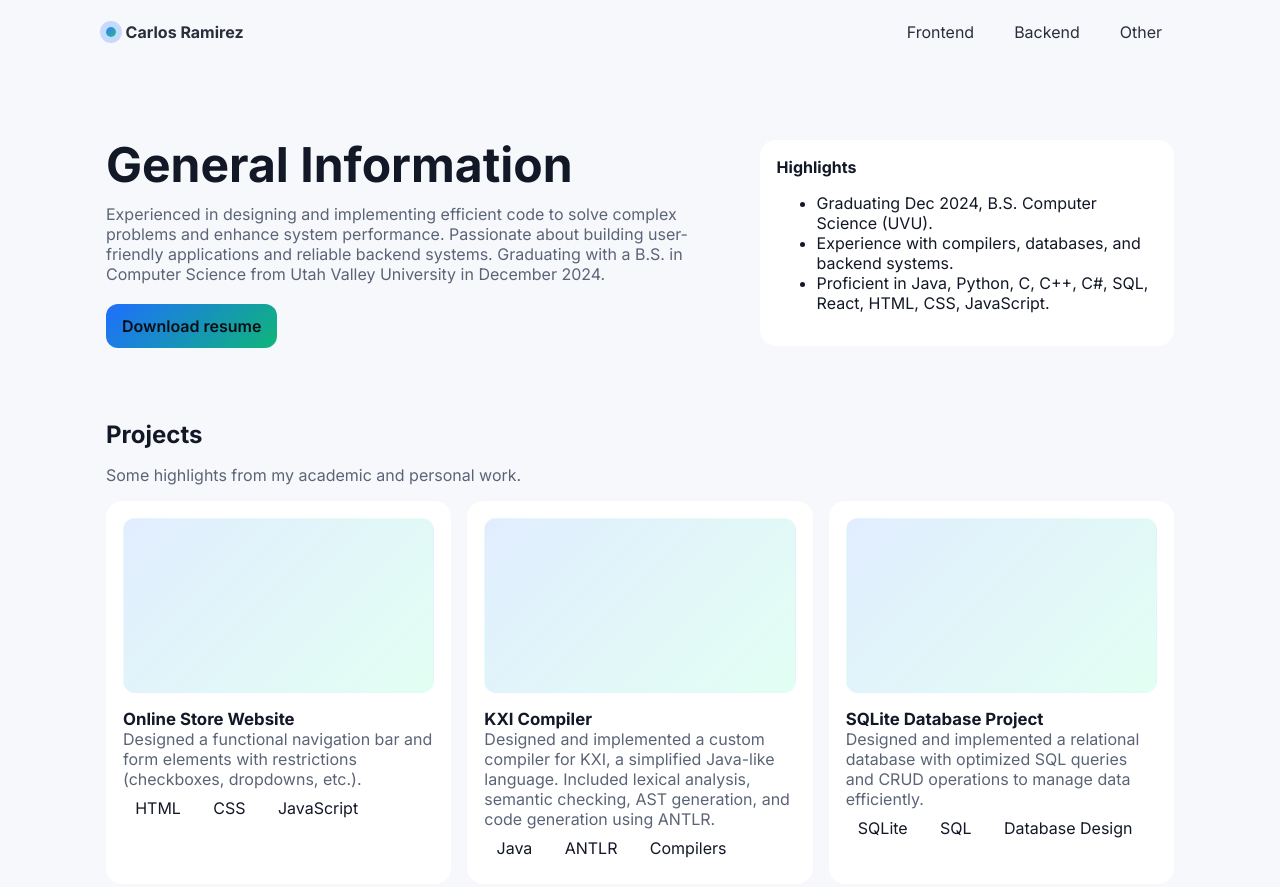
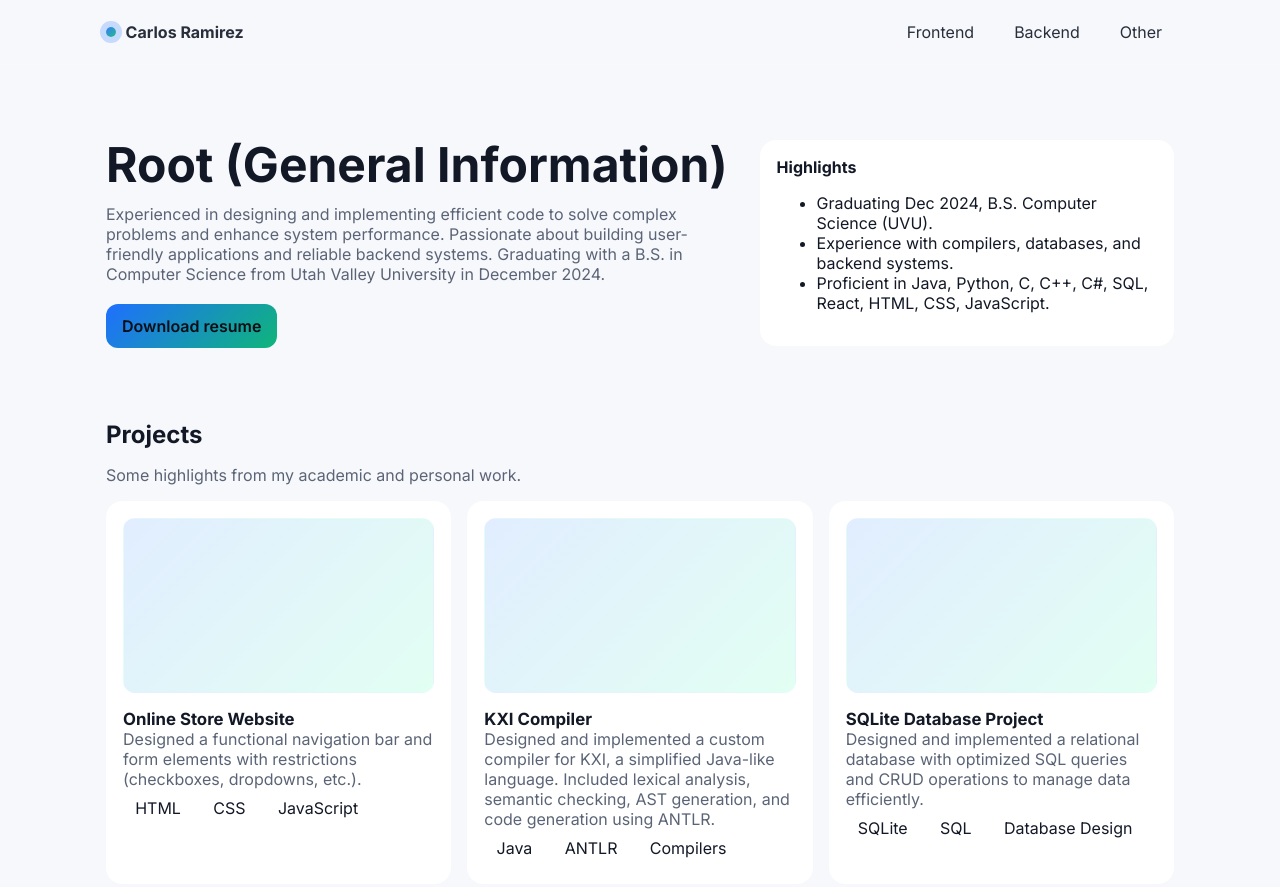
Before and after one commit to CGR-20/github.io, a plain HTML site: page index.html in a window 1280 px wide. Shown: the top 887 px of the page. Drawn offline with Linux system fonts and the light colour scheme.

```diff
--- a/index.html
+++ b/index.html
@@ -19,7 +19,7 @@
     <section class="hero">
       <div class="hero-grid">
         <div>
-          <h1 class="title">General Information</h1>
+          <h1 class="title">Root (General Information)</h1>
           <p class="subtitle">Experienced in designing and implementing efficient code to solve complex problems and enhance system performance. Passionate about building user-friendly applications and reliable backend systems. Graduating with a B.S. in Computer Science from Utah Valley University in December 2024.</p>
           <div class="cta">
             <!--
```
